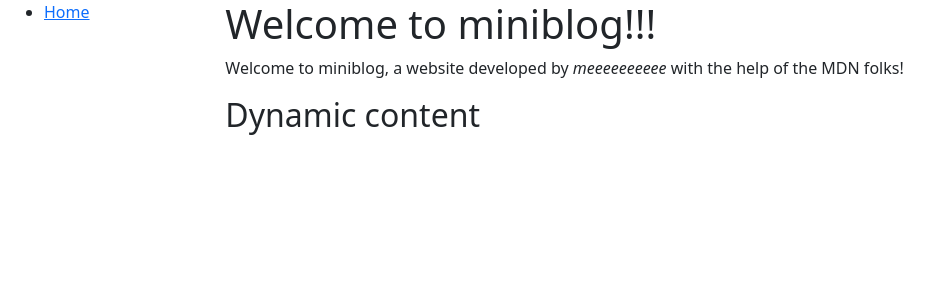
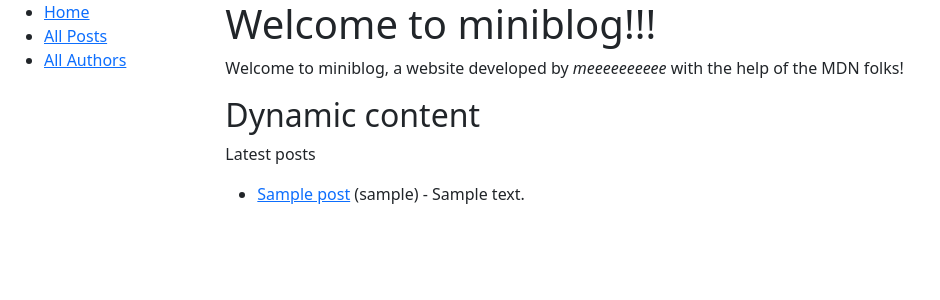
Before and after one commit to ma-alves/miniblog, a Django app: page /blog/ in a window 1280 px wide. Shown: the top 300 px of the page, without its empty margins (0-940 px from the left). Run offline with Django 4.2, Linux system fonts and the light colour scheme; tables that the repository leaves empty hold one stand-in row (values such as "Sample post").

Commit message:
Added author views and one template

```diff
--- a/blog/models.py
+++ b/blog/models.py
@@ -10,6 +10,10 @@ class PostAuthor(models.Model):
 
     def __str__(self):
         return self.user.username
+
+    def get_absolute_url(self):
+        # Not working yet
+        return reverse('author', args=[str(self.id)])
 
 
 class Post(models.Model):
--- a/blog/templates/base_generic.html
+++ b/blog/templates/base_generic.html
@@ -22,6 +22,8 @@
           {% block sidebar %}
             <ul class="sidebar-nav">
               <li><a href="{% url 'index' %}">Home</a></li>
+              <li><a href="{% url 'posts' %}">All Posts</a></li>
+              <li><a href="{% url 'authors' %}">All Authors</a></li>
             </ul>
           {% endblock %}
   {% block pagination %}
--- a/blog/templates/index.html
+++ b/blog/templates/index.html
@@ -11,5 +11,17 @@
     <em>meeeeeeeeee</em> with the help of the MDN folks!
   </p>
   <h2>Dynamic content</h2>
-  </p>
+  <p>Latest posts</p>
+  {% if post_list %}
+    <ul>
+      {% for post in post_list %}
+      <li>
+        <a href="{{ post.get_absolute_url }}">{{ post.title }}</a>
+        ({{ post.author }}) - {{ post.content }}
+      </li>
+      {% endfor %}
+    </ul>
+  {% else %}
+    <p>There are no posts available.</p>
+  {% endif %}
 {% endblock %}
--- a/blog/urls.py
+++ b/blog/urls.py
@@ -3,6 +3,7 @@ from . import views
 
 urlpatterns = [
     path('', views.index, name='index'),
+    path('authors/', views.AuthorListView.as_view(), name='authors'),
     path('post/<int:pk>', views.PostDetailView.as_view(), name='post'),
     path('posts/', views.PostListView.as_view(), name='posts'),
 ]
--- a/blog/views.py
+++ b/blog/views.py
@@ -4,12 +4,15 @@ from django.http import HttpResponse
 from django.shortcuts import render
 from django.views import generic
 
-from .models import Post
+from .models import Post, PostAuthor
 
 # Create your views here.
 
 def index(request):
-    return render(request, 'index.html')
+    context = {
+        'post_list': (post_list := Post.objects.all())
+    }
+    return render(request, 'index.html', context)
 
 
 class PostListView(generic.ListView):
@@ -25,3 +28,19 @@ class PostListView(generic.ListView):
 class PostDetailView(generic.DetailView):
     model = Post
     template_name = 'blog/post.html'
+
+
+class AuthorListView(generic.ListView):
+    model = PostAuthor
+    context_object_name = 'author_list'
+    template_name = 'blog/authors.html'
+    paginate_by = 10
+
+    def get_queryset(self):
+        return PostAuthor.objects.all()
+
+'''
+class PostDetailView(generic.DetailView):
+    model = Post
+    template_name = 'blog/post.html'
+'''
```
Also changed, not shown: blog/templates/blog/authors.html (added, +17 -0 lines).
